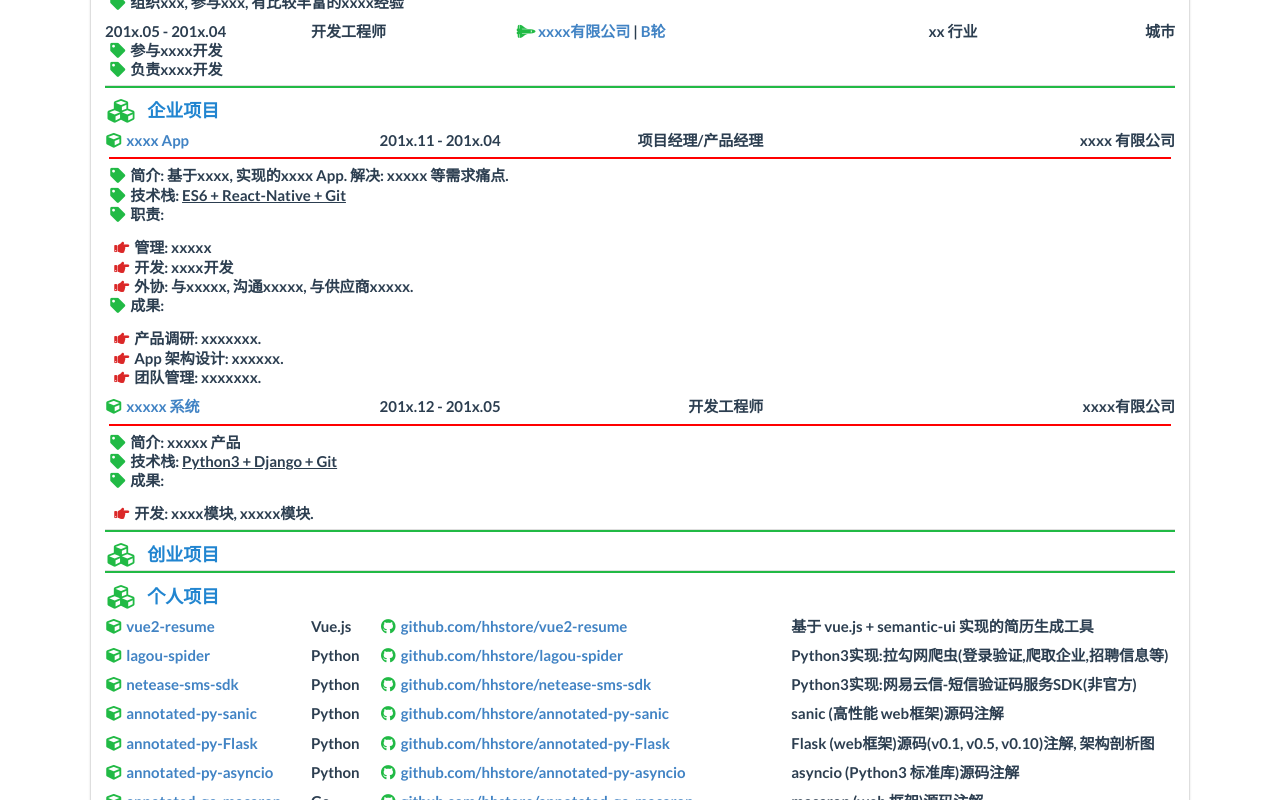
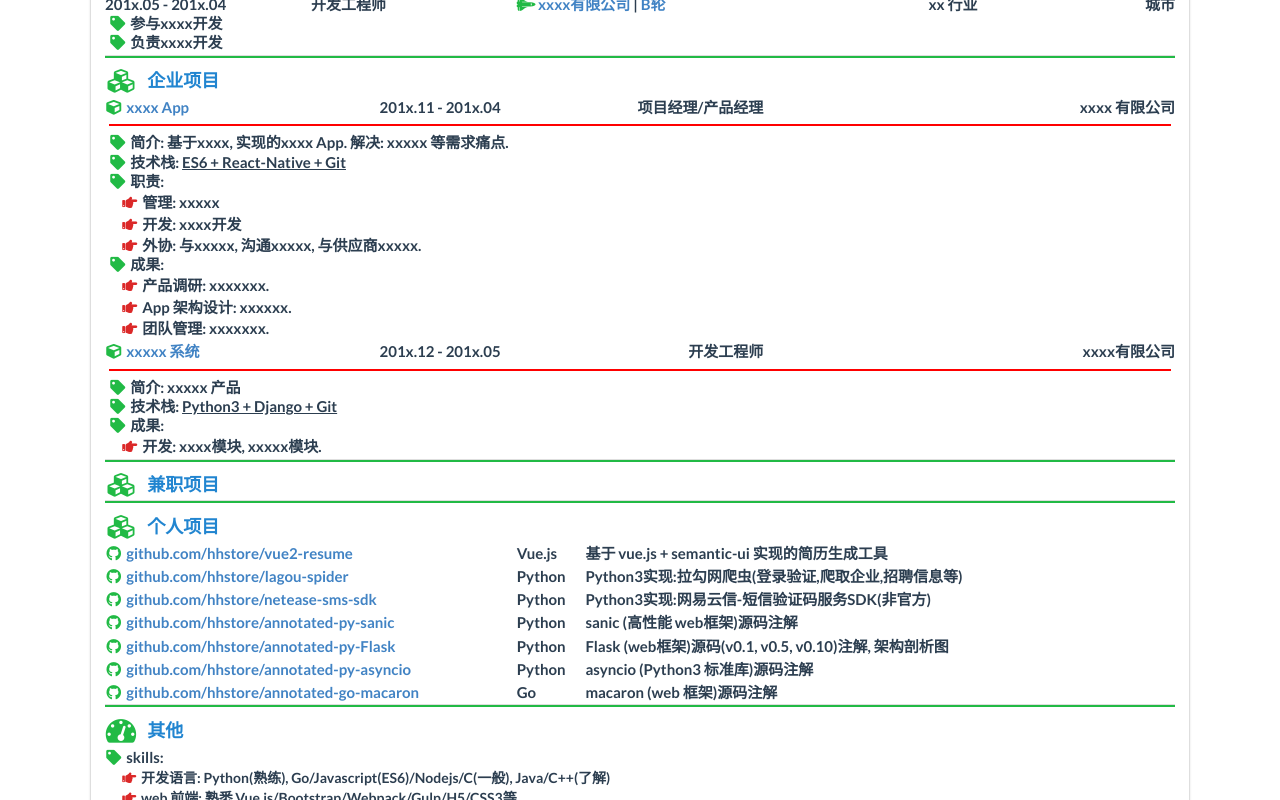
Before and after one commit to hhstore/vue2-resume, a Vue app: page /#/ in a window 1280 px wide. Shown: the part 400-1200 px from the top of the page. Built offline with nearby package versions, Linux system fonts and the light colour scheme.

Commit message:
update: UI style.

```diff
--- a/src/components/Resume.less
+++ b/src/components/Resume.less
@@ -6,18 +6,26 @@
 }
 
 .cv-fix-height {
-  padding: 5px 0px 5px !important; // !important 是保证该条样式不被覆盖
+  padding: 2px 0px 2px !important; // !important 是保证该条样式不被覆盖
 }
 
 // 条目缩进:
 .cv-fix-content-tab4 {
   padding-left: 4px !important;
+  margin: auto; // 调整行间距
 }
 
+// 缩进:
 .cv-fix-content-tab8 {
-  padding-left: 8px !important;
+  padding-left: 16px !important; // 调整缩进
+  padding-top: 2px; // 调整行间距
 }
 
 .cv-fix-content-tab16 {
   padding-left: 16px !important;
 }
+
+// 个人项目:
+.cv-fix-content-height {
+  padding: 0px; // 调整行间距
+}
--- a/src/components/Resume.vue
+++ b/src/components/Resume.vue
@@ -221,7 +221,7 @@
       <!--创业项目-->
       <div class="ui vertical green segment">
         <h3 class="ui blue header left aligned">
-          <i class="cubes icon green"></i>创业项目
+          <i class="cubes icon green"></i>兼职项目
         </h3>
 
         <div class="ui grid">
@@ -287,10 +287,16 @@
 
         <div class="ui grid">
 
-          <div class="four column row cv-fix-height" v-for="item in cv.project.personal">
+          <div class="four column row cv-fix-height cv-fix-content-height" v-for="item in cv.project.personal">
             <!--项目名称-->
-            <div class="three wide column left aligned">
-              <h4><i class="cube icon green"></i><a target="_blank" v-bind:href="'https://'+item.url">{{ item.name
+            <!-- <div class="three wide column left aligned">
+              <h4 class="cv-fix-content-height"><i class="cube icon green"></i><a target="_blank" v-bind:href="'https://'+item.url">{{ item.name
+                }}</a></h4>
+            </div> -->
+
+            <!--项目地址-->
+            <div class="six wide column left aligned">
+              <h4><i class="github icon green"></i><a target="_blank" v-bind:href="'https://'+item.url">{{ item.url
                 }}</a></h4>
             </div>
 
@@ -298,13 +304,6 @@
             <div class="one wide column left aligned">
               <h4>{{ item.tech_main_type }}</h4>
             </div>
-
-            <!--项目地址-->
-            <div class="six wide column left aligned">
-              <h4><i class="github icon green"></i><a target="_blank" v-bind:href="'https://'+item.url">{{ item.url
-                }}</a></h4>
-            </div>
-
             <!--项目简介-->
             <div class="six wide column left aligned">
               <h4>{{ item.brief }}</h4>
@@ -325,7 +324,7 @@
         <div class="ui grid">
           <div class="four column row cv-fix-height" v-for="item in cv.etc">
             <div class="sixteen wide column left aligned">
-              <h4><i class="tag green icon"></i>{{item.title }}</h4>
+              <h4><i class="tag green icon"></i>{{item.title }}:</h4>
             </div>
 
             <!--成果-->
```
